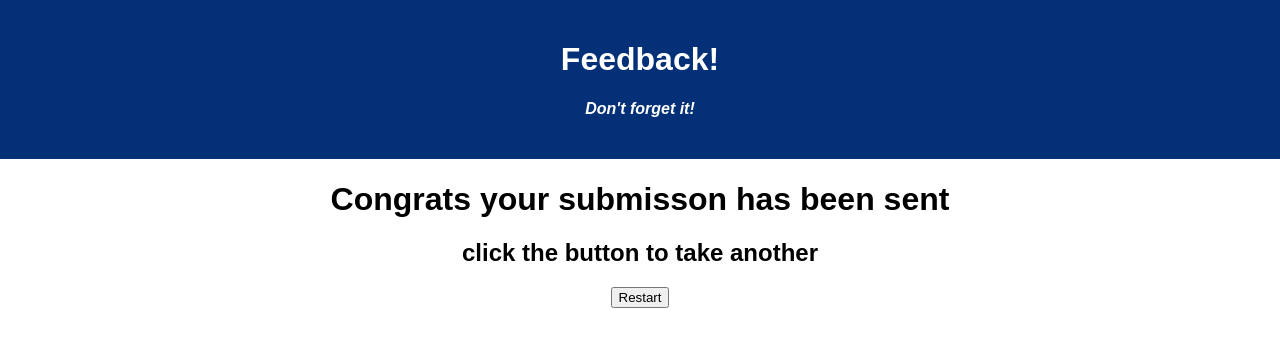
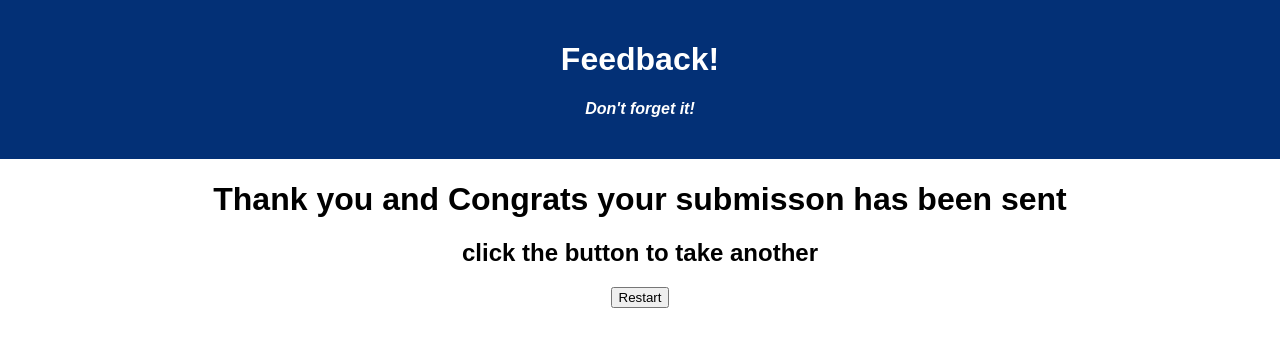
Before and after one commit to Jbass423/weekend-redux-feedback-loop, a React (Vite) app: page /#/success in a window 1280 px wide. Shown: the top 346 px of the page. Built offline with nearby package versions, Linux system fonts and the light colour scheme.

Commit message:
finshed base

```diff
--- a/src/components/App/SuccessPage/SuccessPage.jsx
+++ b/src/components/App/SuccessPage/SuccessPage.jsx
@@ -17,7 +17,7 @@ const SuccessPage = ()=>{
 
    return(
     <>
-     <h1> <b>Congrats your submisson has been sent</b> </h1>
+     <h1> <b> Thank you and Congrats your submisson has been sent</b> </h1>
      <h2> <b>click the button to take another </b> </h2>
 
      <button data-testid="next" onClick={handleReset} > Restart </button>
--- a/src/components/CommentsForm/CommentsForm.jsx
+++ b/src/components/CommentsForm/CommentsForm.jsx
@@ -30,7 +30,7 @@ const CommentsForm = () => {
 
     return (
         <>
-            <h2>Any comments you want to leave?</h2>
+            <h2> comments you want to leave?</h2>
             <form onSubmit={handleSubmit}>
                 <input data-testid="input"
                     type="text"
--- a/src/components/FeelingForm/FeelingForm.jsx
+++ b/src/components/FeelingForm/FeelingForm.jsx
@@ -1,7 +1,4 @@
-import { useSelector } from "react-redux";
 import { useDispatch } from "react-redux";
-import axios from "axios";
-
 import { useHistory } from 'react-router-dom';
 import { useState } from "react";
 
@@ -15,6 +12,7 @@ const FeelingForm = ()=>{
     const handleSubmit =(event)=>{
         event.preventDefault()
         console.log("submit works");
+
 
 
             dispatch({ type: 'ADD_FEELING', payload: newFeeling});
--- a/src/components/Review/Review.jsx
+++ b/src/components/Review/Review.jsx
@@ -41,7 +41,7 @@ const Review = () => {
 
     return (
         <>
-            <h2>Reviews</h2>
+            <h2>Review</h2>
             <ul>
                 {feeling.map((feel) => (
                     <li key={feel.id}>Feeling: {feel}</li>
--- a/src/components/SupportForm/SupportForm.jsx
+++ b/src/components/SupportForm/SupportForm.jsx
@@ -1,14 +1,13 @@
 import { useDispatch } from "react-redux";
-import axios from "axios";
 import { useHistory } from 'react-router-dom';
 import { useState } from "react";
-import { useSelector } from "react-redux";
+
 
 const SupportForm = () => {
     const [support, setSupport] = useState('');
     const history = useHistory();
     const dispatch = useDispatch();
-    const feedback = useSelector((state) => state.feedback);
+
 
 
     const handleSubmit = (event) => {
--- a/src/components/UnderstandForm/UnderstandingForm.jsx
+++ b/src/components/UnderstandForm/UnderstandingForm.jsx
@@ -1,5 +1,4 @@
 import { useDispatch } from "react-redux";
-import axios from "axios";
 import { useHistory } from "react-router-dom/cjs/react-router-dom.min";
 import { useState } from "react";
 
```
